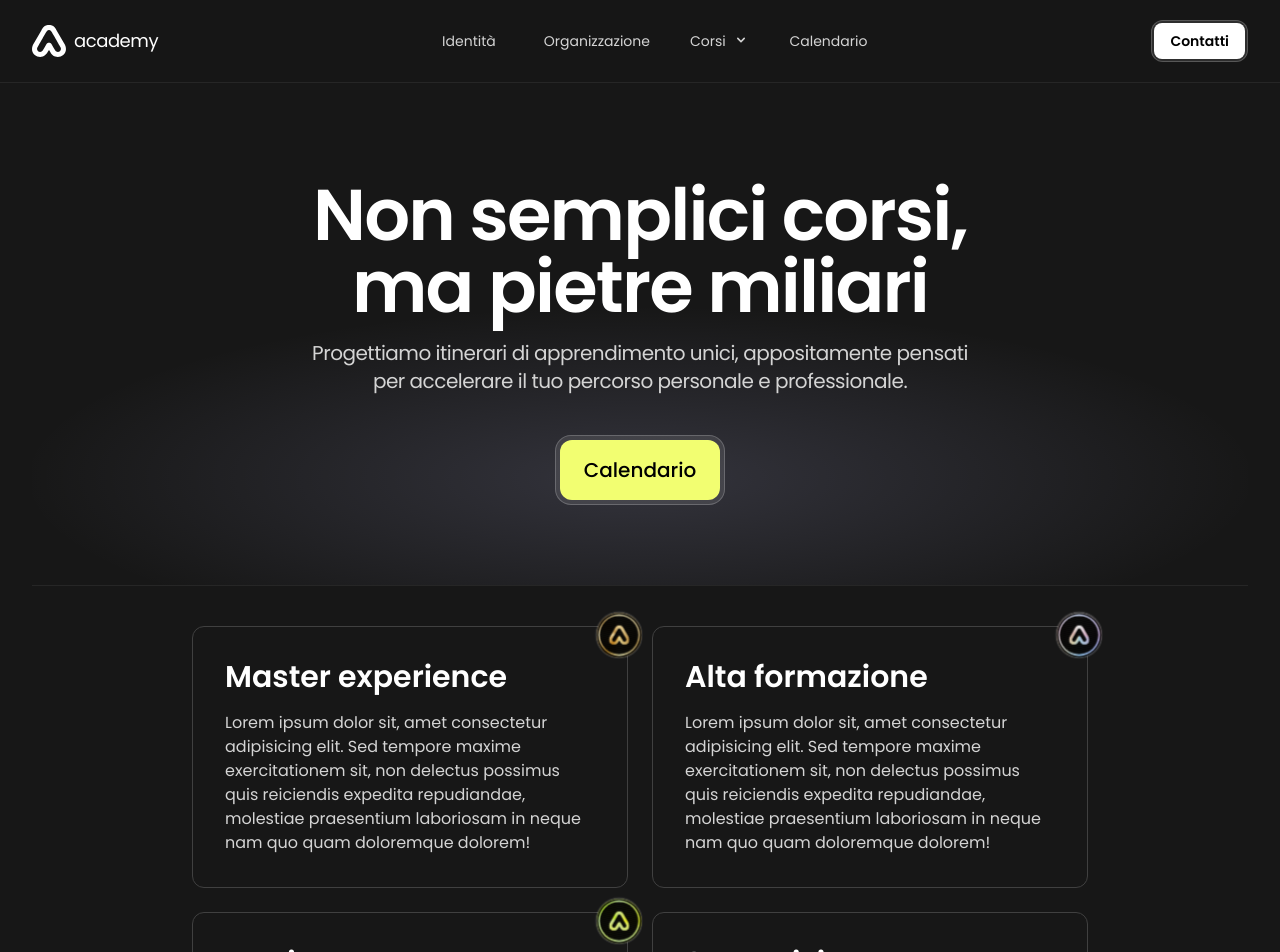
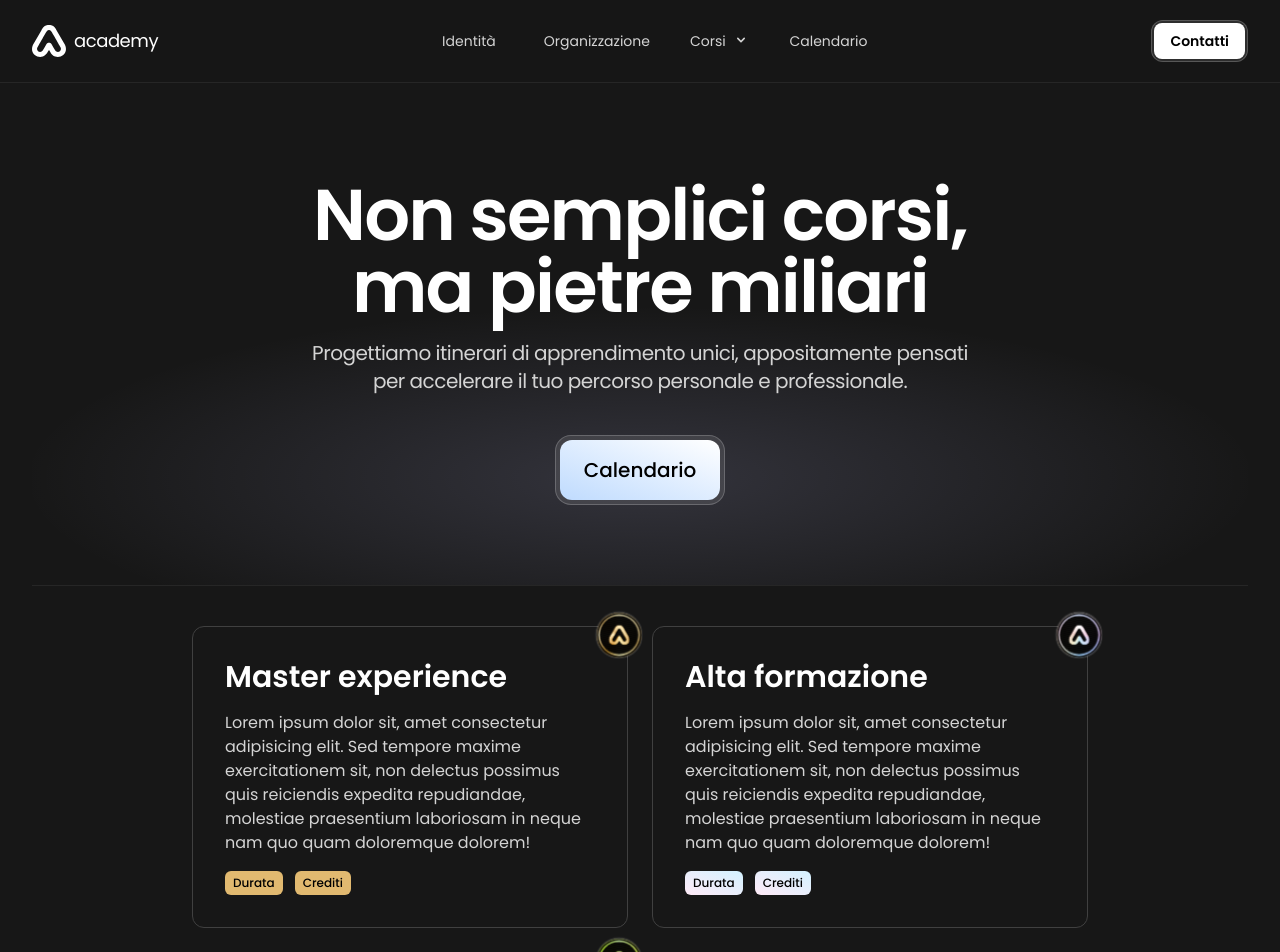
Before and after one commit to plasm/academy, a Nuxt app: page /corsi in a window 1280 px wide. Shown: the top 952 px of the page. Built offline with nearby package versions, Linux system fonts and the light colour scheme.

Commit message:
fix: course pages

```diff
--- a/components/ac-course-card/index.vue
+++ b/components/ac-course-card/index.vue
@@ -1,5 +1,5 @@
 <template>
-  <div data-name="ac-course-card" class="relative rounded-xl border border-neutral-700 p-8 text-white transition-colors duration-500 hover:border-neutral-800 ease-cubic-bezier  hover:bg-neutral-800" @mouseover="$emit('over')" @mouseleave="$emit('leave')">
+  <div data-name="ac-course-card" class="relative flex h-full flex-col items-stretch justify-stretch gap-4 rounded-xl border border-neutral-700 p-8 text-white transition-colors duration-500 ease-cubic-bezier hover:border-neutral-800 hover:bg-neutral-800" @mouseover="$emit('over')" @mouseleave="$emit('leave')">
     <div
       class="absolute z-10 -translate-y-1/2 translate-x-1/2 transition-all duration-200 ease-cubic-bezier"
       :class="{
@@ -7,9 +7,18 @@
         'right-2 top-2 scale-[40%]':modelValue!==type,
       }"
     >
-      <slot name="logo" :active="modelValue" />
+      <slot name="logo" />
     </div>
     <slot />
+
+    <div class="mt-auto flex items-start justify-start gap-3 text-xs  font-medium">
+      <div class="rounded-md px-2 py-1 text-black" :class="`theme-${theme}`">
+        Durata
+      </div>
+      <div class="rounded-md px-2 py-1 text-black" :class="`theme-${theme}`">
+        Crediti
+      </div>
+    </div>
   </div>
 </template>
 
@@ -18,12 +27,16 @@ export default {
   name: 'ac-course-card',
   props: {
     modelValue: {
-      type: Boolean,
-      default: false
+      type: String,
+      default: ''
     },
     type: {
       type: String,
       default: ''
+    },
+    theme: {
+      type: String,
+      default: 'default'
     }
   },
   emits: ['over', 'leave']
@@ -31,4 +44,14 @@ export default {
 </script>
 
 <style lang="scss" scoped>
+.theme-default{
+  @apply bg-white text-black;
+}
+.theme-gold{
+  @apply bg-gold text-black;
+}
+
+.theme-silver{
+  @apply text-black bg-gradient-to-tr from-[#ffeaf7] to-[#d3f2ff];
+}
 </style>
--- a/components/ac-shield/index.vue
+++ b/components/ac-shield/index.vue
@@ -16,7 +16,7 @@
           <div class="filigrana" />
         </div>
         <div
-          class="absolute left-0 top-0 flex  size-full items-center justify-center text-neutral-500 transition-all duration-300"
+          class="absolute left-0 top-0 flex  size-full items-center justify-center text-neutral-400 transition-all duration-300"
           :class="{
             'scale-[80%]': hover
           }"
--- a/pages/corsi/index.vue
+++ b/pages/corsi/index.vue
@@ -14,8 +14,8 @@
             title="Calendario"
             class="rounded-2xl border border-white/20 bg-white/10 p-1 transition-transform duration-300 ease-out hover:-translate-y-1 focus:outline-none focus-visible:outline-2 focus-visible:outline-offset-2 focus-visible:outline-black active:bg-neutral-800 active:text-white md:mt-0"
           >
-          <!-- bg-primary  -->
-            <div class="rounded-xl px-6 py-4 text-xl font-medium text-black bg-gradient-to-br from-primary to-primary-hover">
+            <!-- bg-primary  -->
+            <div class="rounded-xl bg-gradient-to-tr from-blue-200 to-white px-6 py-4 text-xl font-medium text-black ">
               Calendario
             </div>
           </nuxt-link>
@@ -25,11 +25,11 @@
     <div class="mx-auto my-10 max-w-4xl">
       <div class="grid grid-cols-2 gap-6">
         <nuxt-link to="/corsi/master-experience" title="Master experience">
-          <ac-course-card v-model="activeCourse" type="master" @over="activeCourse='master'" @leave="activeCourse=null">
+          <ac-course-card v-model="activeCourse" theme="gold" type="master" @over="activeCourse='master'" @leave="activeCourse=null">
             <template #logo>
               <ac-shield experience theme="gold" :persistent="activeCourse==='master'" />
             </template>
-            <div class="mb-4 text-3xl font-semibold">
+            <div class="text-3xl font-semibold">
               Master experience
             </div>
             <div class="leading-normal text-neutral-300">
@@ -39,11 +39,11 @@
         </nuxt-link>
 
         <nuxt-link to="/corsi/alta-formazione" title="Alta formazione">
-          <ac-course-card v-model="activeCourse" type="alta-formazione" @over="activeCourse='alta-formazione'" @leave="activeCourse=null">
+          <ac-course-card v-model="activeCourse" theme="silver" type="alta-formazione" @over="activeCourse='alta-formazione'" @leave="activeCourse=null">
             <template #logo>
               <ac-shield theme="silver" :persistent="activeCourse==='alta-formazione'" />
             </template>
-            <div class="mb-4 text-3xl font-semibold">
+            <div class="text-3xl font-semibold">
               Alta formazione
             </div>
             <div class="leading-normal text-neutral-300">
@@ -56,7 +56,7 @@
           <template #logo>
             <ac-shield theme="academy" :persistent="activeCourse==='aggiornamento-professionale'" />
           </template>
-          <div class="mb-4 text-3xl font-semibold">
+          <div class="text-3xl font-semibold">
             Aggiornamento professionale
           </div>
           <div class="leading-normal text-neutral-300">
@@ -65,7 +65,7 @@
         </ac-course-card>
 
         <ac-course-card v-model="activeCourse" type="supervisione" @over="activeCourse='supervisione'" @leave="activeCourse=null">
-          <div class="mb-4 text-3xl font-semibold">
+          <div class="text-3xl font-semibold">
             Supervisione
           </div>
           <div class="leading-normal text-neutral-300">
--- a/tailwind.config.js
+++ b/tailwind.config.js
@@ -28,6 +28,14 @@ module.exports = {
           DEFAULT: '#F2FE71',
           hover: '#F2FE71',
         },
+        gold: {
+          DEFAULT: '#e1b970',
+          hover: '#e1b970',
+        },
+        silver: {
+          DEFAULT: '#FFFFEE',
+          hover: '#FFFFEE',
+        },
       },
     }
   },
```
